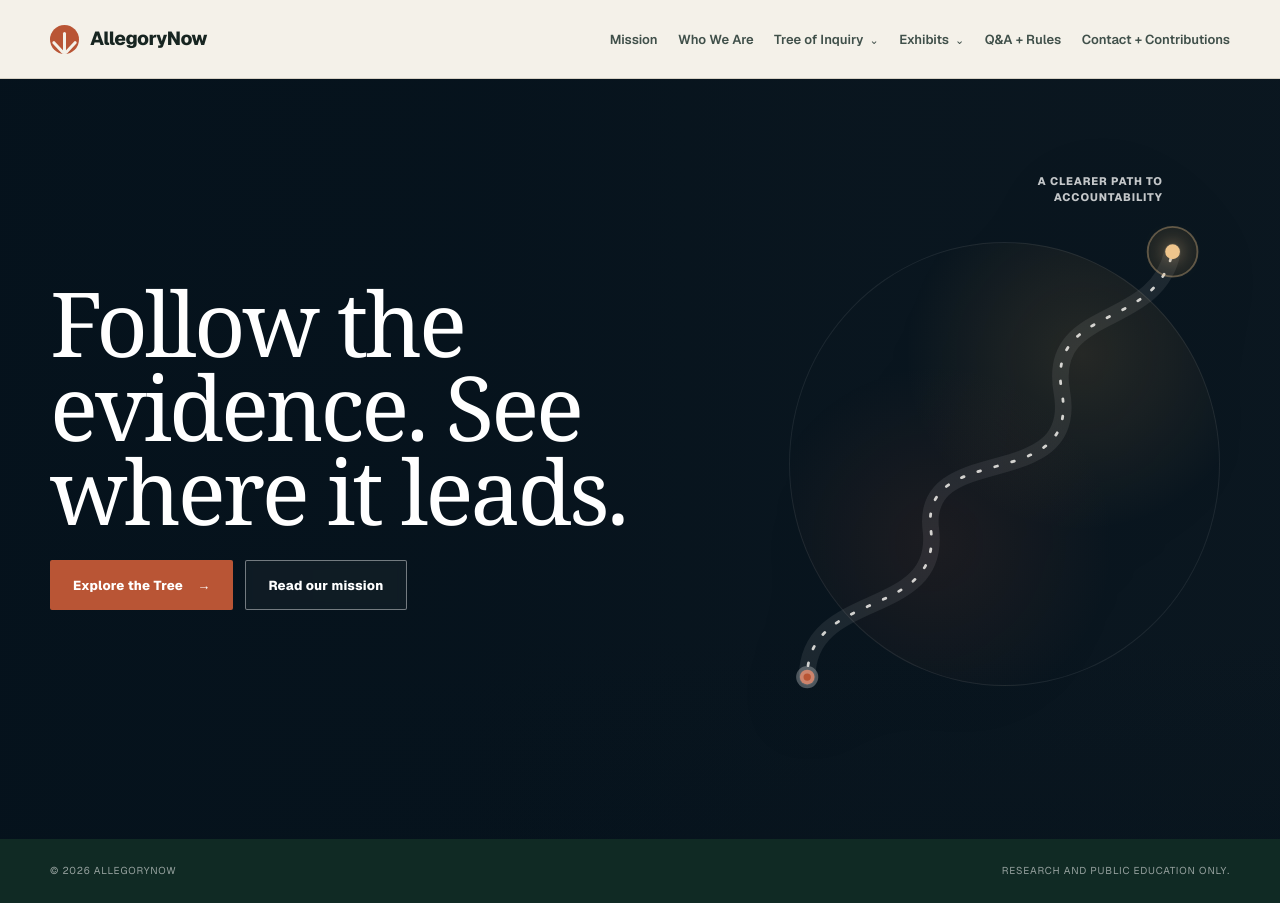
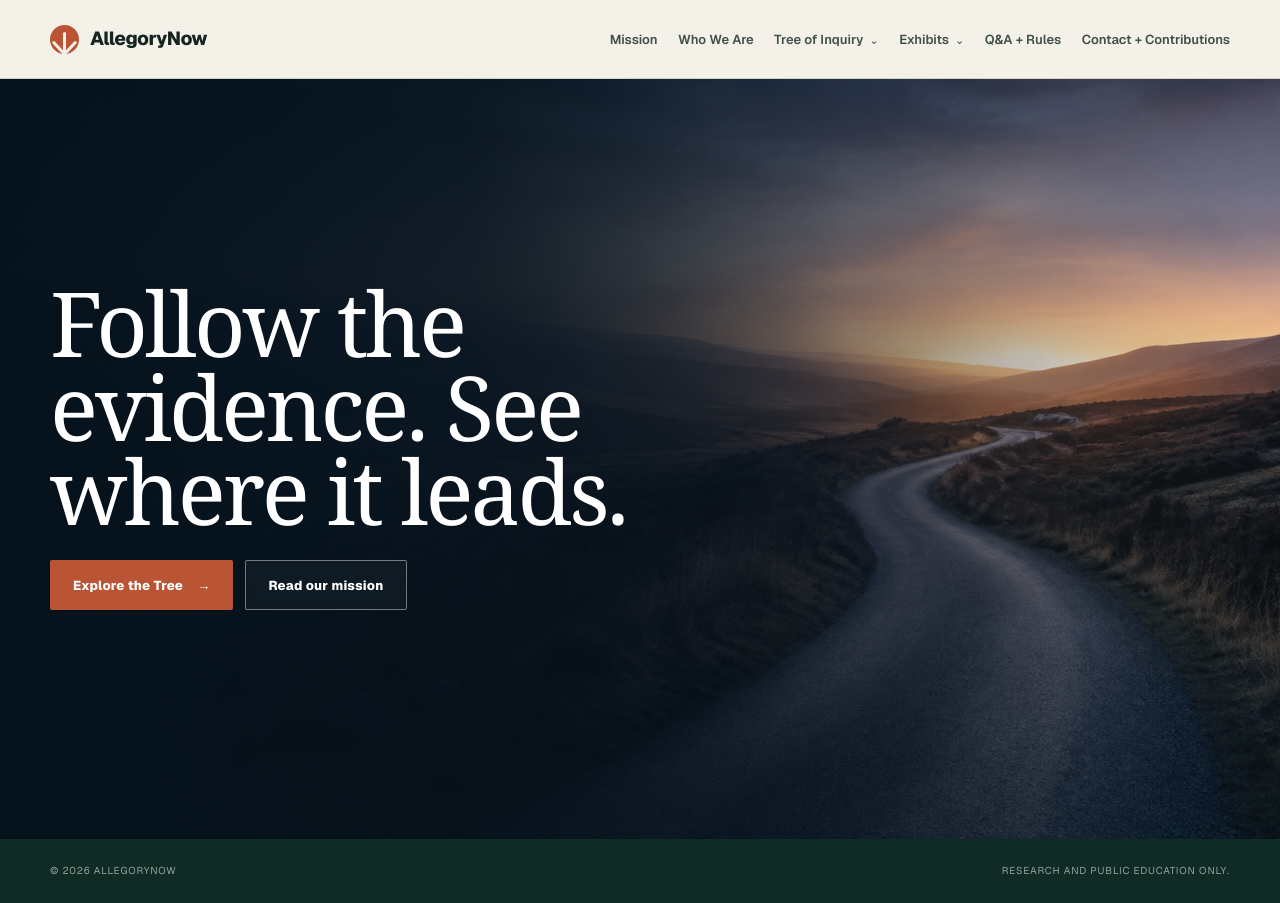
Before and after one commit to orscathinus/passion, a Next.js app: page / in a window 1280 px wide. Built offline with nearby package versions, Linux system fonts and the light colour scheme; no server answers.

Commit message:
Restore real road homepage photo

```diff
--- a/app/globals.css
+++ b/app/globals.css
@@ -73,11 +73,10 @@ h2 { font-size: clamp(34px, 4vw, 54px); line-height: 1.06; }
 h3 { letter-spacing: -.02em; }
 p { color: var(--ink-soft); line-height: 1.75; }
 
-.home-hero { position: relative; min-height: 760px; display: grid; align-items: center; overflow: hidden; background: #0b1720; color: white; }
+.home-hero { position: relative; min-height: 760px; display: grid; align-items: center; overflow: hidden; background: #0b1720 url('/hero-road.png') center / cover no-repeat; color: white; }
 .home-hero::before { content: ""; position: absolute; inset: 0; background: linear-gradient(90deg, rgba(5,18,28,.95) 0%, rgba(5,18,28,.8) 37%, rgba(5,18,28,.28) 66%, rgba(5,18,28,.08) 100%); }
 .home-hero::after { content: ""; position: absolute; inset: auto 0 0; height: 28%; background: linear-gradient(transparent, rgba(5,18,28,.32)); }
 .home-hero-inner { position: relative; z-index: 2; padding-block: 105px; }
-.home-hero-grid { display: grid; grid-template-columns: minmax(0, 1.12fr) minmax(360px, .88fr); align-items: center; gap: clamp(40px, 7vw, 105px); }
 .hero-copy { max-width: 700px; }
 .hero-copy h1 { max-width: 690px; margin-bottom: 28px; color: white; font-size: clamp(58px, 7vw, 98px); line-height: .94; text-wrap: balance; }
 .hero-lede { max-width: 620px; margin-bottom: 32px; color: rgba(255,255,255,.78); font-size: 18px; line-height: 1.66; }
@@ -92,17 +91,6 @@ p { color: var(--ink-soft); line-height: 1.75; }
 .button-hero-quiet:hover { border-color: white; background: rgba(255,255,255,.1); }
 .hero-note { display: flex; align-items: center; gap: 10px; margin: 0; color: rgba(255,255,255,.58); font-size: 12px; font-weight: 600; }
 .dot { width: 7px; height: 7px; border-radius: 50%; background: var(--gold); box-shadow: 0 0 0 5px rgba(209,155,81,.16); }
-.hero-path-art { position: relative; width: min(100%, 490px); justify-self: end; filter: drop-shadow(0 26px 46px rgba(0,0,0,.2)); }
-.hero-path-art::before { content: ""; position: absolute; inset: 8% 2% 6% 8%; border: 1px solid rgba(255,255,255,.08); border-radius: 50%; background: radial-gradient(circle at 68% 25%, rgba(209,155,81,.14), transparent 40%), radial-gradient(circle at 34% 68%, rgba(185,85,53,.11), transparent 43%); }
-.hero-path-art svg { position: relative; display: block; width: 100%; height: auto; overflow: visible; }
-.path-shadow, .path-dashes { fill: none; stroke-linecap: round; }
-.path-shadow { stroke: rgba(255,255,255,.08); stroke-width: 18; }
-.path-dashes { stroke: rgba(255,253,248,.8); stroke-width: 3; stroke-dasharray: 3 16; animation: path-drift 15s linear infinite; }
-.path-start { fill: var(--rust); stroke: rgba(255,255,255,.28); stroke-width: 8; }
-.path-goal-ring { fill: rgba(209,155,81,.1); stroke: rgba(239,197,140,.35); stroke-width: 2; }
-.path-goal { fill: #efc58c; filter: drop-shadow(0 0 10px rgba(239,197,140,.65)); }
-.path-goal-label { position: absolute; top: 1%; right: 14%; width: 150px; color: rgba(255,255,255,.76); font-size: 11px; font-weight: 720; line-height: 1.45; letter-spacing: .08em; text-align: right; text-transform: uppercase; transform: translateY(-100%); }
-@keyframes path-drift { to { stroke-dashoffset: -190; } }
 
 .intro-band { padding: 95px 0; background: var(--forest-dark); color: white; }
 .band-grid { display: grid; grid-template-columns: 1fr 2.4fr; gap: 60px; align-items: start; }
@@ -448,7 +436,6 @@ p { color: var(--ink-soft); line-height: 1.75; }
   .nav-popover a { padding: 10px 13px; }
   .hero { grid-template-columns: 1fr 420px; gap: 38px; }
   .hero-copy h1 { font-size: 66px; }
-  .home-hero-grid { grid-template-columns: minmax(0, 1.12fr) minmax(320px, .88fr); gap: 30px; }
   .path-stage { height: 450px; }
   .profile-layout, .qa-layout, .contribution-layout { gap: 35px; }
   .footer-grid { gap: 35px; }
@@ -459,10 +446,7 @@ p { color: var(--ink-soft); line-height: 1.75; }
   .home-hero { min-height: 680px; background-position: 62% center; }
   .home-hero::before { background: linear-gradient(90deg, rgba(5,18,28,.94), rgba(5,18,28,.68) 72%, rgba(5,18,28,.22)); }
   .home-hero-inner { padding-block: 86px; }
-  .home-hero-grid { grid-template-columns: 1fr; }
-  .hero-path-art { position: absolute; right: -70px; bottom: -110px; width: 390px; opacity: .48; }
   .hero-copy { position: relative; z-index: 2; }
-  .path-goal-label { display: none; }
   .hero { grid-template-columns: 1fr; padding-top: 72px; }
   .hero-copy h1 { font-size: clamp(52px, 13vw, 78px); }
   .path-stage { height: 430px; }
@@ -510,7 +494,6 @@ p { color: var(--ink-soft); line-height: 1.75; }
   .home-hero { min-height: 640px; background-position: 68% center; }
   .home-hero::before { background: linear-gradient(90deg, rgba(5,18,28,.96), rgba(5,18,28,.78) 76%, rgba(5,18,28,.38)); }
   .home-hero-inner { padding-block: 72px; }
-  .hero-path-art { right: -115px; bottom: -92px; width: 345px; opacity: .38; }
   .hero { min-height: 0; padding: 60px 0; }
   .hero-copy h1 { font-size: 52px; }
   .path-stage { height: 400px; }
--- a/app/page.tsx
+++ b/app/page.tsx
@@ -11,23 +11,13 @@ export default function Home() {
       <SiteHeader />
       <main>
         <section className="home-hero">
-          <div className="shell home-hero-inner home-hero-grid">
+          <div className="shell home-hero-inner">
             <div className="hero-copy">
               <h1>{cms.home.headline}</h1>
               <div className="button-row">
                 <Link className="button button-primary" href="/inquiry">{cms.home.primaryButton} <span aria-hidden="true">→</span></Link>
                 <Link className="button button-hero-quiet" href="/mission">{cms.home.secondaryButton}</Link>
               </div>
-            </div>
-            <div className="hero-path-art" aria-label={`A winding path reaching ${cms.home.goalLabel}`} role="img">
-              <svg viewBox="0 0 520 560" aria-hidden="true">
-                <path className="path-shadow" d="M62 516 C62 420 208 454 196 356 C184 258 358 319 338 207 C321 112 440 141 458 55" />
-                <path className="path-dashes" d="M62 516 C62 420 208 454 196 356 C184 258 358 319 338 207 C321 112 440 141 458 55" />
-                <circle className="path-start" cx="62" cy="516" r="8" />
-                <circle className="path-goal-ring" cx="458" cy="55" r="27" />
-                <circle className="path-goal" cx="458" cy="55" r="8" />
-              </svg>
-              <span className="path-goal-label">{cms.home.goalLabel}</span>
             </div>
           </div>
         </section>
```
Also changed, not shown: public/hero-road.png (added).
